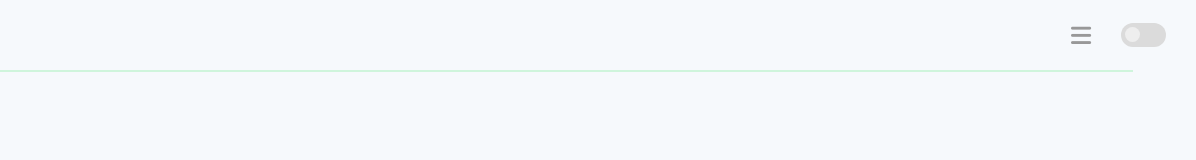
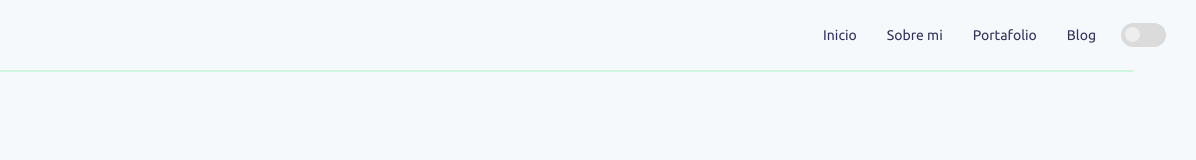
Before and after one commit to hdmjesus/hdjesus, a website: page index.html in a window 1280 px wide. Shown: the full height of the page, 84-1280 px from the left. Drawn offline with Linux system fonts and the light colour scheme; a web font is replaced by a local one.

Commit message:
Header desktop ready

```diff
--- a/index.html
+++ b/index.html
@@ -25,10 +25,10 @@
 
             <nav class="header--nav-desktop">
                 <ul>
-                    <li>Inicio</li>
-                    <li>Sobre mi</li>
-                    <li>Portafolio</li>
-                    <li>Blog</li>
+                    <li> <a href="">Inicio</a> </li>
+                    <li> <a href="">Sobre mi</a> </li>
+                    <li> <a href="">Portafolio</a> </li>
+                    <li> <a href="">Blog</a> </li>
                 </ul>
             </nav>
 
--- a/src/styles/Sass/Componentes/_switch.scss
+++ b/src/styles/Sass/Componentes/_switch.scss
@@ -31,6 +31,7 @@
     left: 26px;
 }
 
+// Esto quiere decir que si #switch esta activado haga algo con .lbl
 #switch:checked+.lbl {
     background-color: $color-second;
 }
--- a/src/styles/Sass/Layout/_header.scss
+++ b/src/styles/Sass/Layout/_header.scss
@@ -17,9 +17,21 @@
         margin-right: 30px;
         color: $gray;
         cursor: pointer;
+        display: none
     }
     &--nav-desktop {
-        display: none;
+        a {
+            color: $color-second;
+            text-decoration: none;
+        }
+        ul {
+            display: flex;
+            margin-right: 10px;
+        }
+        li {
+            list-style: none;
+            margin: 15px;
+        }
     }
     &__components {
         display: flex;
--- a/src/styles/Sass/globales/_functions.scss
+++ b/src/styles/Sass/globales/_functions.scss
@@ -11,7 +11,7 @@
 
 // SEGUN EL TITLO QUE SEA, DA EL TAMAÑO DE LA FUENTE
 @each $header,
-$size in (h1: 30px, h2: 25px, h3: 20px, h4:16px, h5:14px, h6:12px) {
+$size in (h1: 34px, h2: 24px, h3: 20px, h4:16px, h5:14px, h6:12px) {
     #{$header} {
         font-size: $size;
         @include titulos($font-title);
```
Also changed, not shown: src/styles/css/main.css.
